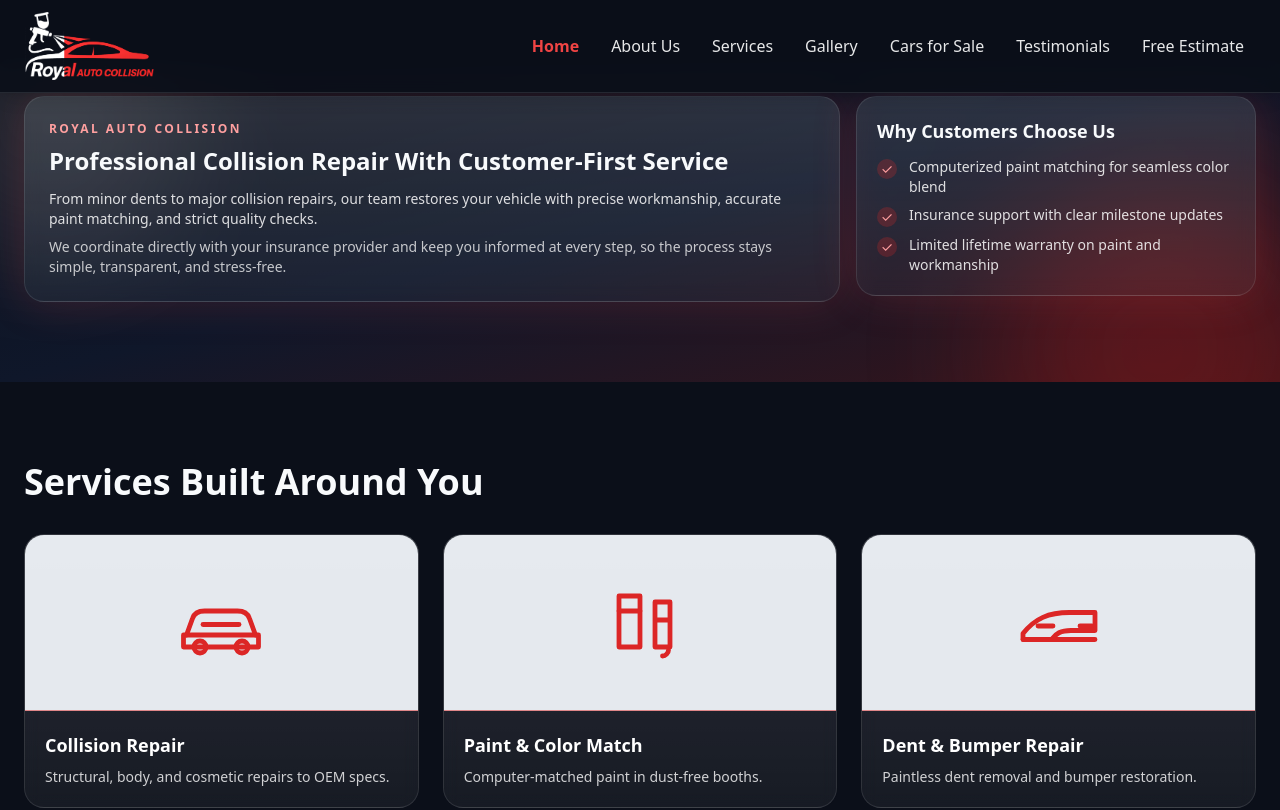
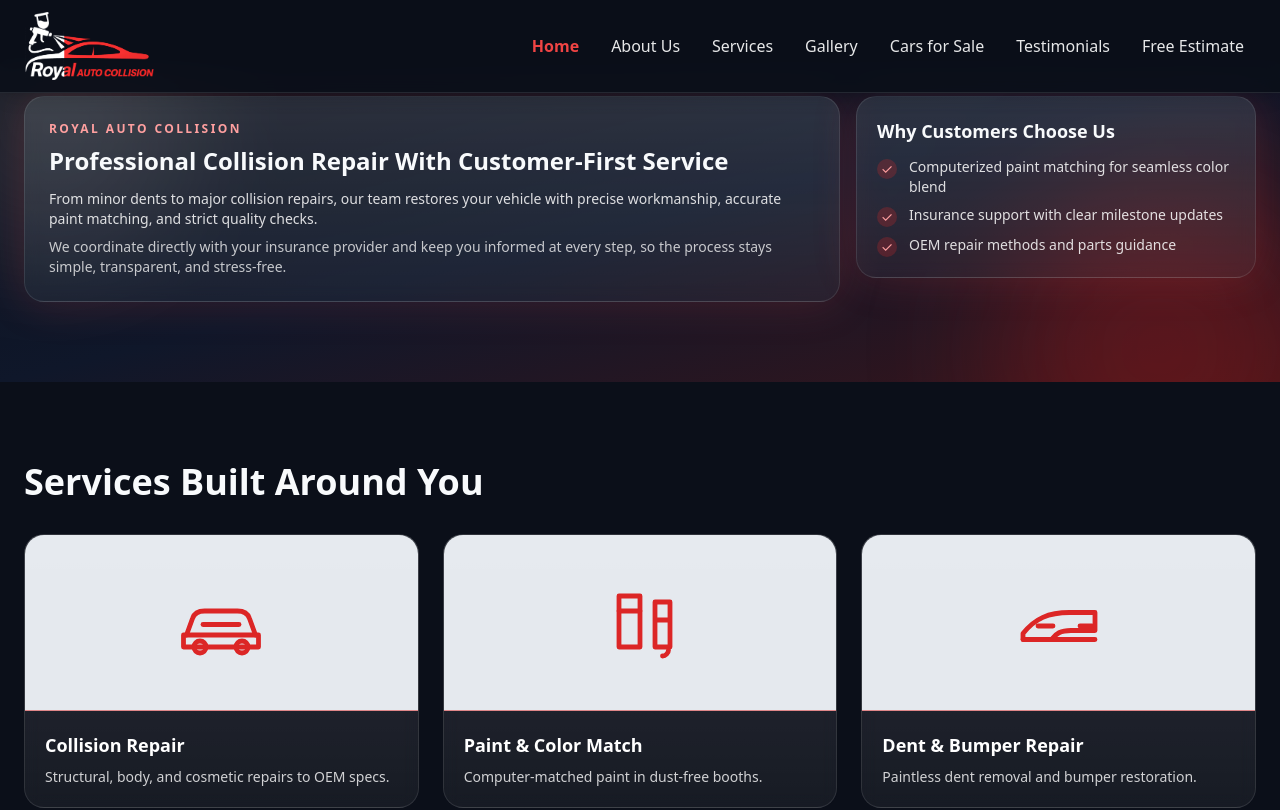
Before and after one commit to Ruby1517/royal-auto-collision, a Next.js app: page / in a window 1280 px wide. Shown: the top 810 px of the page. Built offline with nearby package versions, Linux system fonts and the light colour scheme; no server answers; the database is empty.

Commit message:
update slider

```diff
--- a/app/components/Hero.tsx
+++ b/app/components/Hero.tsx
@@ -33,7 +33,7 @@ export default async function Hero() {
   const reasons = [
     "Computerized paint matching for seamless color blend",
     "Insurance support with clear milestone updates",
-    "Limited lifetime warranty on paint and workmanship",
+    "OEM repair methods and parts guidance",
   ];
   return (
     <section className="relative overflow-hidden bg-gradient-to-br from-ink via-slate-900 to-brand-900/40">
```
